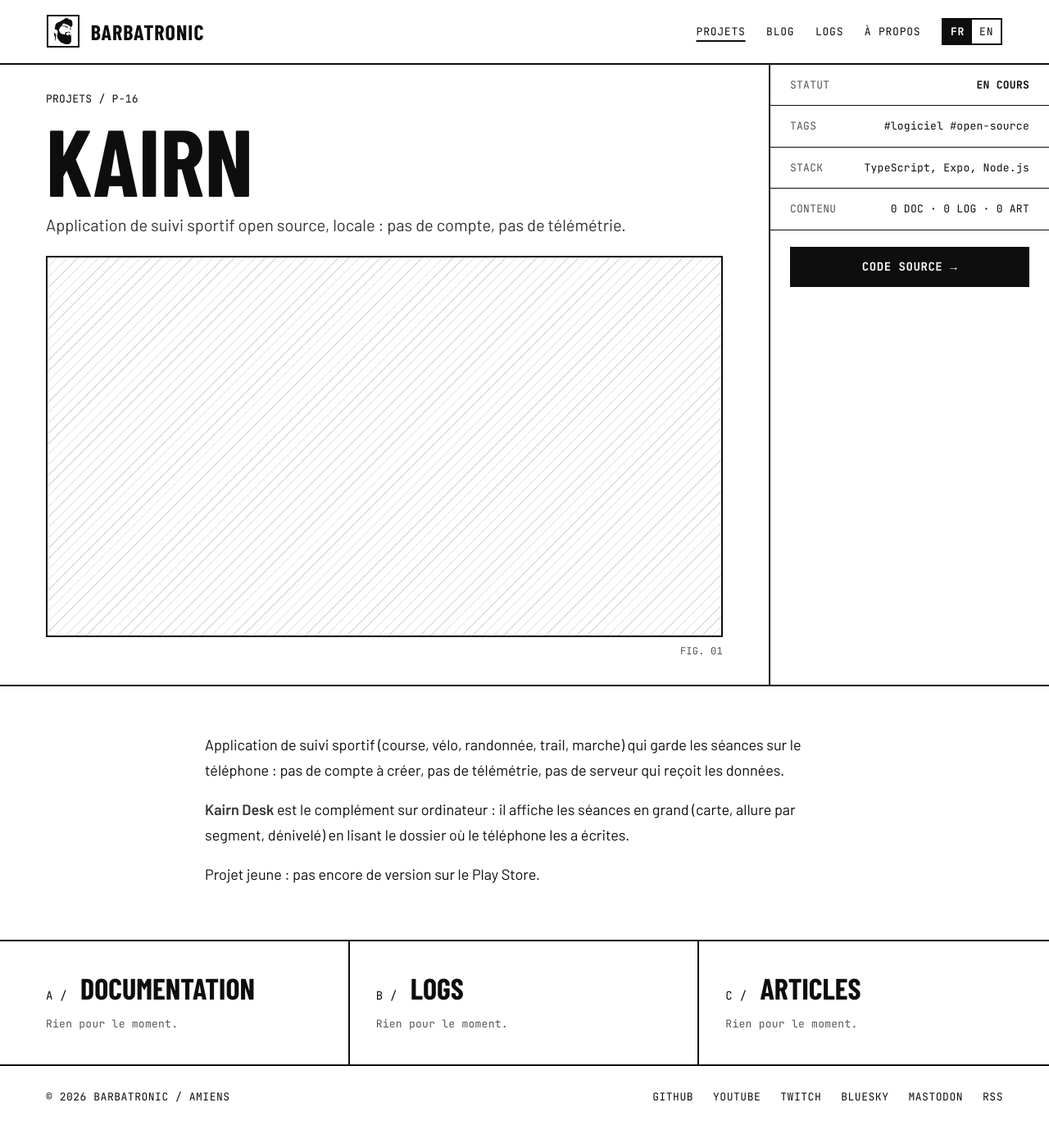
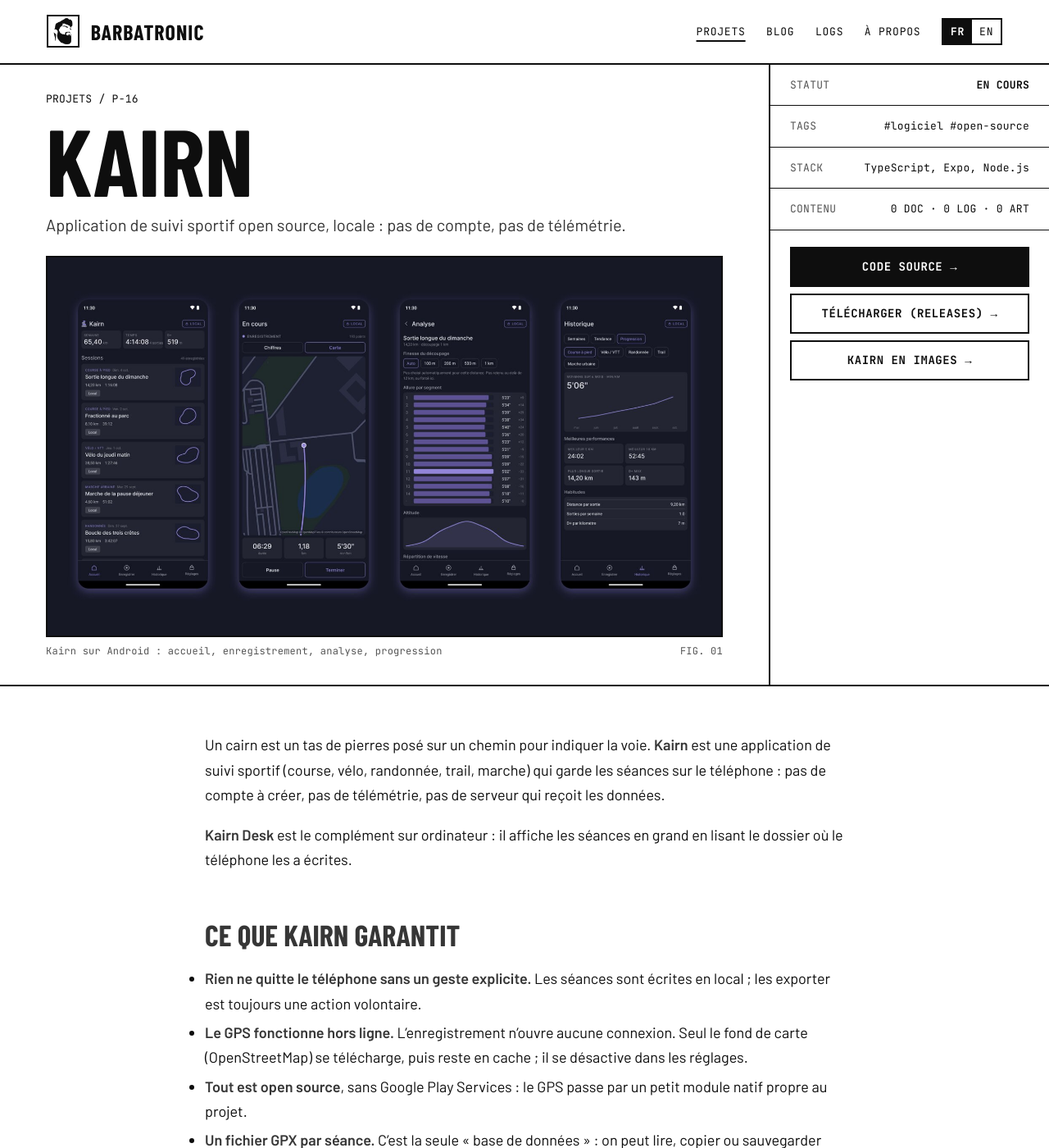
Before and after one commit to Barbatronic/barbatronic.github.io, a Jekyll site: the page built from _projects/kairn.md, in a window 1280 px wide and 1400 px high. Shown: the whole window at 82% size. Built offline with Jekyll 4.4.1, drawn with Linux system fonts in a browser that asks for light colours; some of the changed text lies outside the part shown.

Commit message:
projet(kairn): présentation de l'outil avec les captures de l'app et de Kairn Desk

```diff
--- a/_projects/kairn.md
+++ b/_projects/kairn.md
@@ -4,19 +4,59 @@ title: "Kairn"
 code: P-16
 description: "Application de suivi sportif open source, locale : pas de compte, pas de télémétrie."
 status: en-cours
-updated: 2026-09-10   # tri de /projets/ : dernier commit
+updated: 2026-10-05   # tri de /projets/ : dernier commit
 tags: [logiciel, open-source]
 stack: [TypeScript, Expo, Node.js]
 featured: false
 featured_order: 99
 repo: "https://github.com/nadarbreicq/kairn"
-image: ""
-image_caption: ""
-links: []
+image: "/assets/img/projets/kairn/cover.jpg"
+image_caption: "Kairn sur Android : accueil, enregistrement, analyse, progression"
+links:
+  - { label: "Télécharger (Releases)", url: "https://github.com/nadarbreicq/kairn/releases" }
+  - { label: "Kairn en images", url: "https://github.com/nadarbreicq/kairn/blob/main/docs/captures.md" }
 ---
 
-Application de suivi sportif (course, vélo, randonnée, trail, marche) qui garde les séances sur le téléphone : pas de compte à créer, pas de télémétrie, pas de serveur qui reçoit les données.
+Un cairn est un tas de pierres posé sur un chemin pour indiquer la voie. **Kairn** est une application de suivi sportif (course, vélo, randonnée, trail, marche) qui garde les séances sur le téléphone : pas de compte à créer, pas de télémétrie, pas de serveur qui reçoit les données.
 
-**Kairn Desk** est le complément sur ordinateur : il affiche les séances en grand (carte, allure par segment, dénivelé) en lisant le dossier où le téléphone les a écrites.
+**Kairn Desk** est le complément sur ordinateur : il affiche les séances en grand en lisant le dossier où le téléphone les a écrites.
 
-Projet jeune : pas encore de version sur le Play Store.
+## Ce que Kairn garantit
+
+- **Rien ne quitte le téléphone sans un geste explicite.** Les séances sont écrites en local ; les exporter est toujours une action volontaire.
+- **Le GPS fonctionne hors ligne.** L'enregistrement n'ouvre aucune connexion. Seul le fond de carte (OpenStreetMap) se télécharge, puis reste en cache ; il se désactive dans les réglages.
+- **Tout est open source**, sans Google Play Services : le GPS passe par un petit module natif propre au projet.
+- **Un fichier GPX par séance.** C'est la seule « base de données » : on peut lire, copier ou sauvegarder ses séances avec n'importe quel outil.
+
+![Les trois écrans de bienvenue de Kairn]({{ '/assets/img/projets/kairn/premier-lancement.jpg' | relative_url }})
+*Au premier lancement : les données restent sur le téléphone, le GPS fonctionne hors ligne, on choisit où ranger les séances.*
+
+## Enregistrer une sortie
+
+L'accueil résume la semaine (distance, temps, dénivelé) et liste les séances avec leur tracé. On choisit l'activité, on démarre : l'enregistrement continue écran verrouillé, avec une vue chiffres et une vue carte.
+
+![Accueil, nouvelle séance et enregistrement en cours]({{ '/assets/img/projets/kairn/enregistrement.jpg' | relative_url }})
+*Accueil, préparation de la séance, enregistrement en cours (chiffres et carte).*
+
+## Analyser et suivre sa progression
+
+Après la sortie, l'analyse découpe la séance en segments (pas automatique ou choisi), trace le profil d'altitude et la répartition du temps par zone de vitesse. L'historique montre les semaines, la tendance du volume et la progression par sport avec les meilleures performances.
+
+![Résumé de séance, allure par segment, altitude et vitesse]({{ '/assets/img/projets/kairn/analyse.jpg' | relative_url }})
+*Résumé de la séance, allure par segment, altitude et zones de vitesse.*
+
+![Historique par semaines, tendance et progression]({{ '/assets/img/projets/kairn/historique.jpg' | relative_url }})
+*Historique : semaines, tendance du volume, progression.*
+
+## Kairn Desk
+
+Un petit serveur local (Node.js) et une page web sur `localhost` : liste des séances par semaine, trace sur fond de carte, allure par segment, altitude, export GPX, GeoJSON ou CSV. Rien n'est envoyé sur Internet, et fermer le terminal l'arrête.
+
+![Kairn Desk : liste des séances et détail d'un trail]({{ '/assets/img/projets/kairn/kairn-desk.jpg' | relative_url }})
+*Kairn Desk : la liste des séances et le détail d'un trail.*
+
+## Installer
+
+Kairn n'est pas sur le Play Store. L'APK de chaque version est publié sur la [page des Releases](https://github.com/nadarbreicq/kairn/releases) ; les versions suivantes se proposent ensuite d'elles-mêmes dans l'app, sans perdre les séances. Kairn Desk se lance depuis le dépôt avec `npm install` puis `npm run desk:dev`.
+
+Les séances visibles sur les captures sont synthétiques : des boucles calculées autour d'un point fictif, jamais une vraie sortie.
```
Also changed, not shown: assets/img/projets/kairn/analyse.jpg (added), assets/img/projets/kairn/cover.jpg (added), assets/img/projets/kairn/enregistrement.jpg (added), assets/img/projets/kairn/historique.jpg (added), assets/img/projets/kairn/kairn-desk.jpg (added), assets/img/projets/kairn/premier-lancement.jpg (added).
